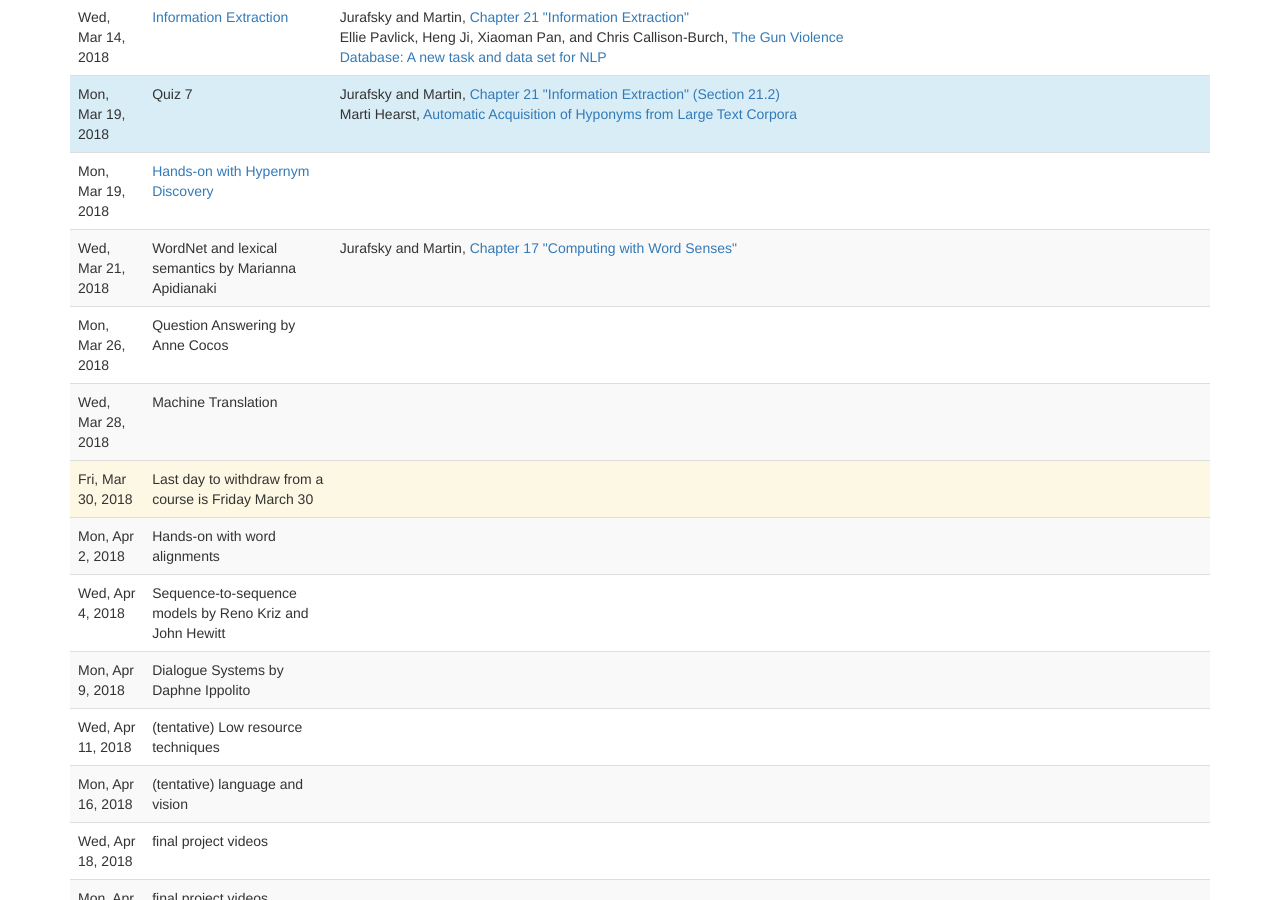
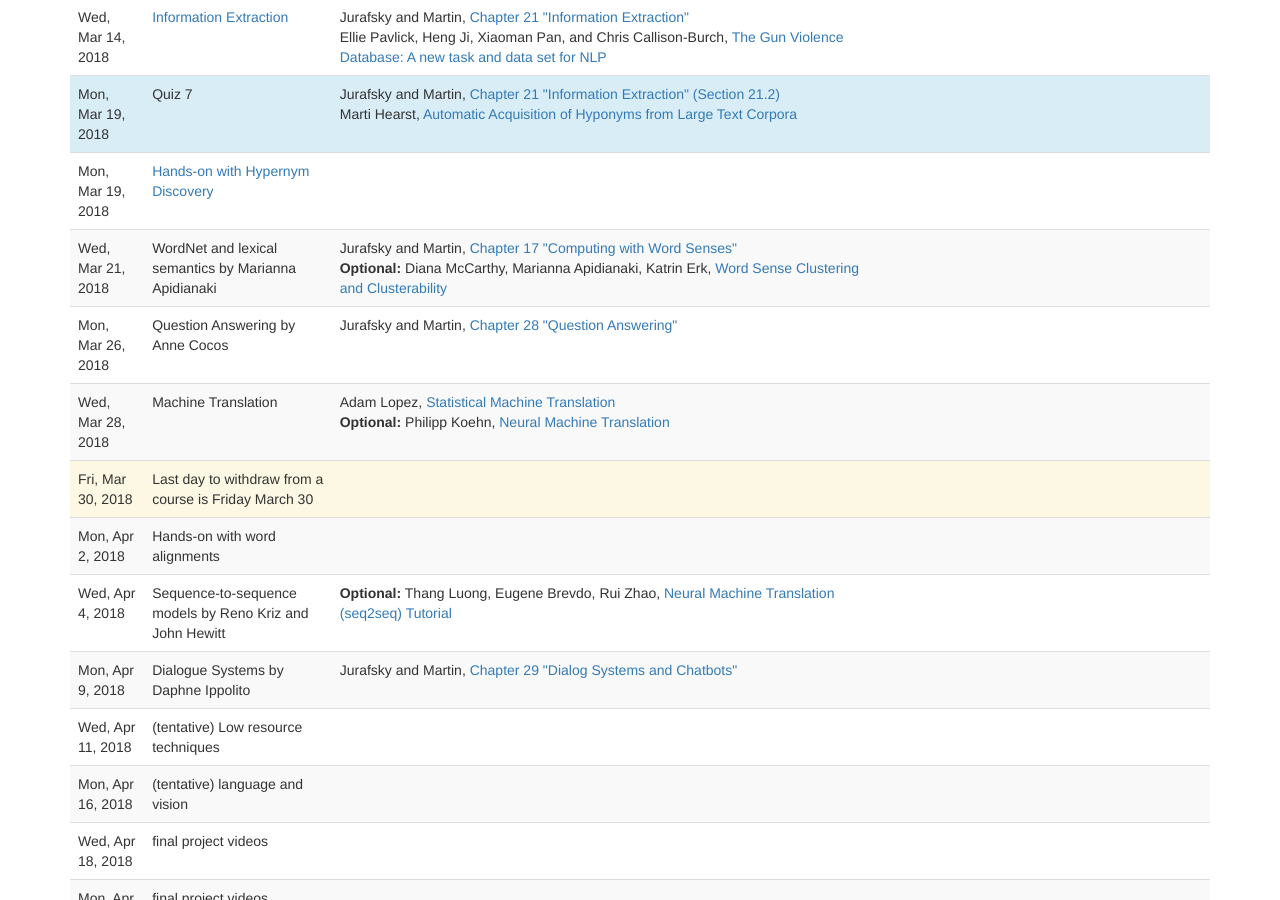
Before and after one commit to computational-linguistics-class/computational-linguistics-class.github.io, a Jekyll site: the page built from lectures.md, in a window 1280 px wide and 900 px high, scrolled down 2299 px. Built offline with Jekyll 4.4.1, drawn with Linux system fonts in a browser that asks for light colours; nearby versions of some CDN libraries; a script that is not in the unit is left out.

Commit message:
Readings for lectures

```diff
--- a/_data/lectures.yaml
+++ b/_data/lectures.yaml
@@ -357,17 +357,35 @@
       title: Chapter 17 "Computing with Word Senses"
       authors: Jurafsky and Martin
       url: https://web.stanford.edu/~jurafsky/slp3/17.pdf
+    -
+      title: Word Sense Clustering and Clusterability
+      authors: Diana McCarthy, Marianna Apidianaki, Katrin Erk
+      url: https://www.mitpressjournals.org/doi/pdfplus/10.1162/COLI_a_00247
+      optional: true
 -
   date: 2018-03-26
   slides:
   title:  Question Answering
   speaker: Anne Cocos
   readings:
+    -
+      title: Chapter 28 "Question Answering"
+      authors: Jurafsky and Martin
+      url: https://web.stanford.edu/~jurafsky/slp3/28.pdf
 -
   date: 2018-03-28
   slides:
   title: Machine Translation
   readings:
+    -
+      title: Statistical Machine Translation
+      authors: Adam Lopez
+      url: http://alopez.github.io/papers/survey.pdf
+    -
+      title: Neural Machine Translation
+      authors: Philipp Koehn
+      url: http://mt-class.org/jhu/assets/nmt-book.pdf
+      optional: true
 -
   date: 2018-03-30
   title: Last day to withdraw from a course is Friday March 30
@@ -383,12 +401,21 @@
   title:  Sequence-to-sequence models
   speaker: Reno Kriz and John Hewitt
   readings:
+    -
+      title: Neural Machine Translation (seq2seq) Tutorial
+      authors: Thang Luong, Eugene Brevdo, Rui Zhao
+      url: https://www.tensorflow.org/tutorials/seq2seq
+      optional: true
 -
   date: 2018-04-09
   slides:
   title:  Dialogue Systems
   speaker: Daphne Ippolito
   readings:
+    -
+      title: Chapter 29 "Dialog Systems and Chatbots"
+      authors: Jurafsky and Martin
+      url: https://web.stanford.edu/~jurafsky/slp3/29.pdf
 -
   date: 2018-04-11
   slides:
```
